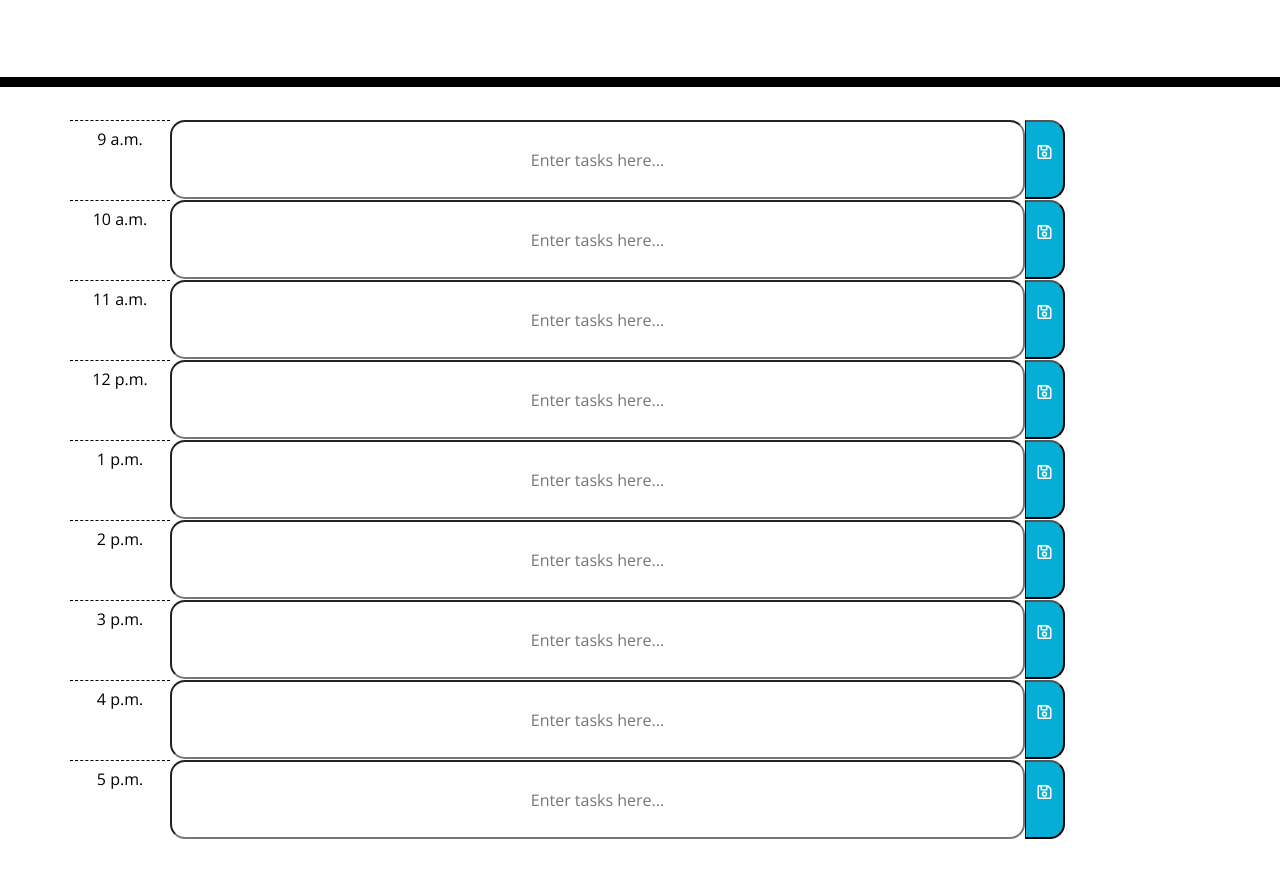
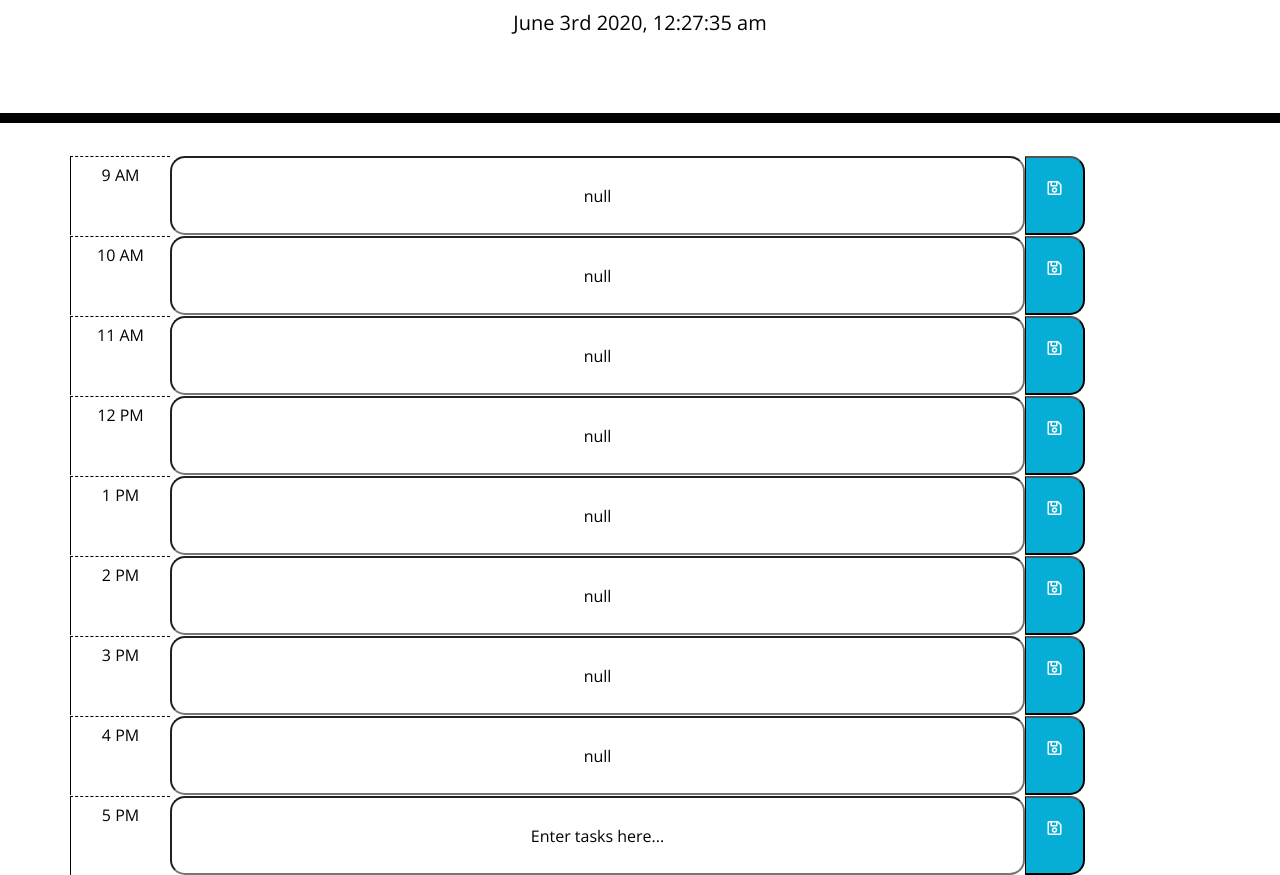
Before and after one commit to ChristineClemens/DayPlanner, a plain HTML site: page Develop/index.html in a window 1280 px wide. Shown: the part 181-1056 px from the top of the page. Before the commit the page ends 1020 px from the top, so only its background shows below. Drawn offline with nearby package versions, Linux system fonts and the light colour scheme.

Commit message:
Added local time, added HTML elements, started save button functionality.

```diff
--- a/Develop/index.html
+++ b/Develop/index.html
@@ -31,61 +31,7 @@
 
 
     <div class="container">
-
-      <div class="row">
-        <text-area class="hour">9 a.m.</text-area>
-        <input type="text" id="input9am" class="description, time-block" placeholder="Enter tasks here...">
-        <button type ="button" id="save9am" class="col-lg-2, btn, btn-primary, saveBtn"><i class="far fa-save"></i>
-      </div>
-
-      <div class="row">
-        <text-area class="hour">10 a.m.</text-area>
-        <input type="text" id="input10am" class="description, time-block" placeholder="Enter tasks here...">
-        <button type ="button" id="save10am" class="btn, btn-primary, saveBtn"><i class="far fa-save"></i>
-      </div>
-
-      <div class="row">
-        <text-area class="hour">11 a.m.</text-area>
-        <input type="text" id="input11am" class="description, time-block" placeholder="Enter tasks here...">
-        <button type ="button" id="save11am" class="btn, btn-primary, saveBtn"><i class="far fa-save"></i>
-      </div>
-
-      <div class="row">
-        <text-area class="hour">12 p.m.</text-area>
-        <input type="text" id="input12pm" class="description, time-block" placeholder="Enter tasks here...">
-        <button type ="button" id="save12pm" class="btn, btn-primary, saveBtn"><i class="far fa-save"></i>
-      </div>
-
-      <div class="row">
-        <text-area class="hour">1 p.m.</text-area>
-        <input type="text" id="input1pm" class="description, time-block" placeholder="Enter tasks here...">
-        <button type ="button" id="save1pm" class="btn, btn-primary, saveBtn"><i class="far fa-save"></i>
-      </div>
-
-      <div class="row">
-        <text-area class="hour">2 p.m.</text-area>
-        <input type="text" id="input2pm" class="description, time-block" placeholder="Enter tasks here...">
-        <button type ="button" id="save2pm" class="btn, btn-primary, saveBtn"><i class="far fa-save"></i>
-      </div>
-
-      <div class="row">
-        <text-area class="hour">3 p.m.</text-area>
-        <input type="text" id="input3pm" class="description, time-block" placeholder="Enter tasks here...">
-        <button type ="button" id="save3pm" class="btn, btn-primary, saveBtn"><i class="far fa-save"></i>
-      </div>
-
-      <div class="row">
-        <text-area class="hour">4 p.m.</text-area>
-        <input type="text" id="input4pm" class="description, time-block" placeholder="Enter tasks here...">
-        <button type ="button" id="save4pm" class="btn, btn-primary, saveBtn"><i class="far fa-save"></i>
-      </div>
-
-      <div class="row">
-        <text-area class="hour">5 p.m.</text-area>
-        <input type="text" id="input5pm" class="description, time-block" placeholder="Enter tasks here...">
-        <button type ="button" id="save5pm" class="btn, btn-primary, saveBtn"><i class="far fa-save"></i>
-      </div>
-
+      <!--Timeblocks Go Here!-->
     </div>
 
     <script src="https://code.jquery.com/jquery-3.4.1.min.js"></script>
--- a/Develop/script.js
+++ b/Develop/script.js
@@ -1,14 +1,45 @@
-let hourBlock = ["9 a.m.", "10 a.m.", "11 a.m.", "12 p.m.", "1 p.m.", "2 p.m.", "3 p.m.", "4 p.m.", "5 p.m."];
-let currentTime = moment().format('YYYY-MM-DD hh:mm a');
+// let hourBlock = ["9 a.m.", "10 a.m.", "11 a.m.", "12 p.m.", "1 p.m.", "2 p.m.", "3 p.m.", "4 p.m.", "5 p.m."];
+// let currentTime = moment().format('YYYY-MM-DD hh:mm a');
 
+
+// function blockColor(time, inputId) {
+//     if (currentTime > hourBlock) {
+//         document.querySelector("#inputId").addClass(".future");
+//     } else if (currentHour == hourBlock) {
+//         document.querySelector("#inputId").addClass(".present");
+//     } else {
+//         document.querySelector("#inputId").addClass(".past");
+//     }
+// };
+
+//Add HTML timeblock elements.
+for (i = 9; i <= 17; i++) {
+    let retrieveTask = localStorage.getItem(i);
+
+    document.querySelector(".container").innerHTML +=
+    `<div class='row'>
+        <textarea class='hour'>${moment(i.toString(),'LT').format('h A')}</textarea>
+        <input type='text' id='input${[i]}' class='description, time-block' placeholder='Enter tasks here...' value="${retrieveTask}">
+        <button type ='button' id='save${[i]}' class='btn, btn-primary, saveBtn' time=${[i]}><i class='far fa-save'></i>
+    </div>`;
+
+    if (retrieveTask == null) {
+        document.querySelector(`#input${[i]}`).value = "Enter tasks here..."
+    }
+}
+//Add local time.
+document.querySelector("#currentDay").innerHTML = `${moment().format('MMMM Do YYYY, h:mm:ss a')}`;
+
+//Save button functionality.
+function saveTask() {
+    let time = this.getAttribute("time");
+    console.log(time);
+    let inputTask = document.querySelector(`#input${time}`).value;
+    console.log(inputTask);
+    localStorage.setItem(time, inputTask);
 }
 
-function blockColor(time, inputId) {
-    if (currentTime > hourBlock) {
-        document.querySelector("#inputId").addClass(".future");
-    } else if (currentHour == hourBlock) {
-        document.querySelector("#inputId").addClass(".present");
-    } else {
-        document.querySelector("#inputId").addClass(".past");
-    }
-};
+for (i = 9; i <= 17; i++) {
+    var saveBtn = document.querySelector(`#save${i}`);
+    saveBtn.addEventListener("click", saveTask);
+}
--- a/Develop/style.css
+++ b/Develop/style.css
@@ -69,9 +69,10 @@ textarea{
   border-bottom-right-radius: 15px;
   background-color: #06AED5;
   color: white;
+  width: 60px;
 }
 
 .saveBtn i:hover {
-  font-size: 20px;
+  font-size: 40px;
   transition: all .3s ease-in-out;
 }
```
